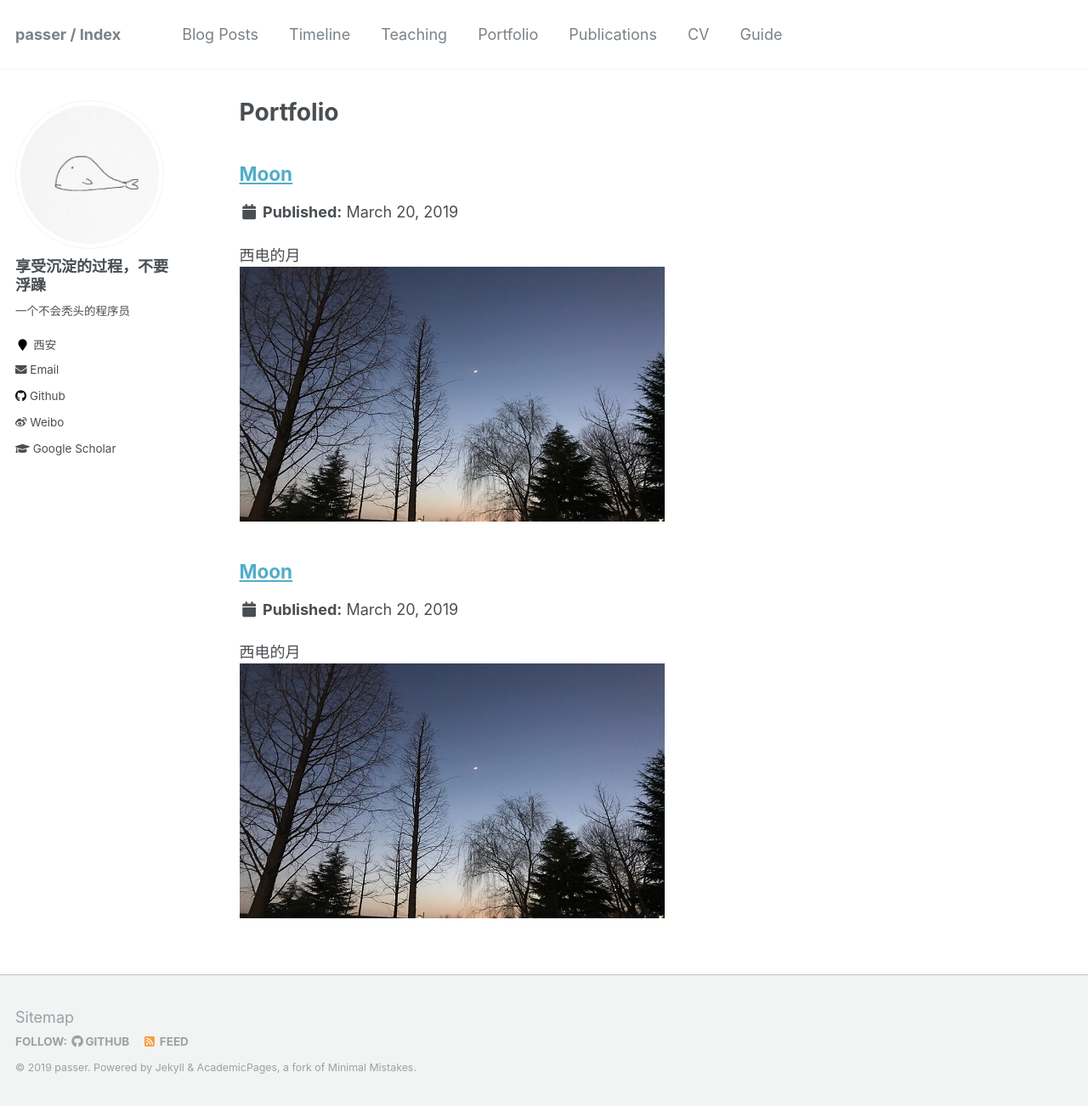
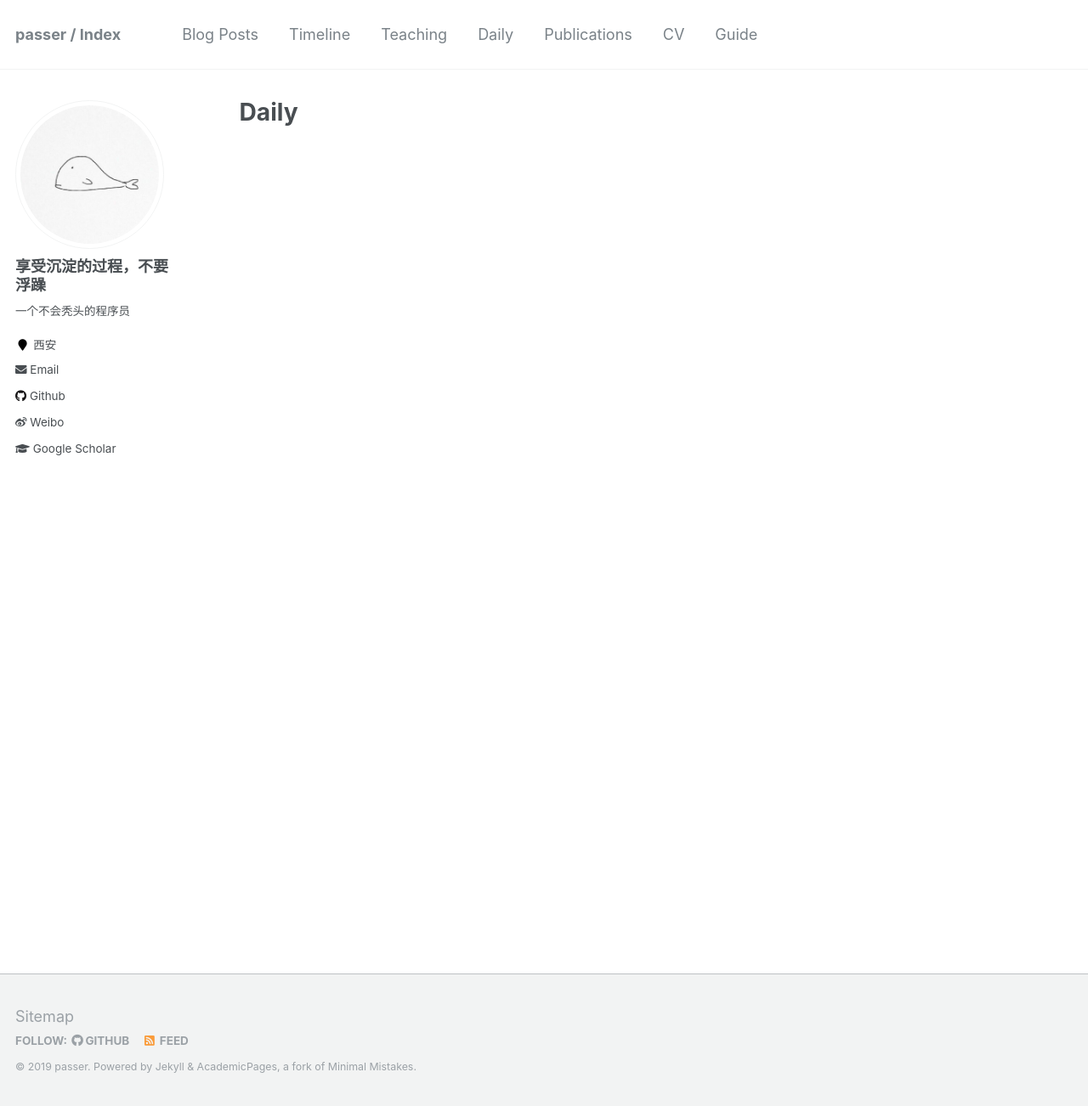
Before and after one commit to icankeep/icankeep.github.io, a Jekyll site: the page built from _pages/daily.html, in a window 1280 px wide and 1302 px high. Shown: the whole window at 85% size. Built offline with Jekyll 4.4.1, drawn with Linux system fonts in a browser that asks for light colours.

Commit message:
AutoPush

```diff
--- a/_portfolio/portfolio-2.html
+++ b/_daily/daily-2.html
@@ -1,7 +1,7 @@
 ---
 title: "Moon"
 excerpt: "西电的月<br/><img src='/images/moon190320.png'>"
-collection: portfolio
+collection: daily
 ---
 
 吃完饭后的经过老综看到随手一拍，真好看！
--- a/_data/navigation.yml
+++ b/_data/navigation.yml
@@ -9,8 +9,8 @@ main:
   - title: "Teaching"
     url: /teaching/
 
-  - title: "Portfolio"
-    url: /portfolio/
+  - title: "Daily"
+    url: /daily/
 
   - title: "Publications"
     url: /publications/
--- a/_pages/portfolio.html
+++ b/_pages/daily.html
@@ -1,13 +1,13 @@
 ---
 layout: archive
-title: "Portfolio"
-permalink: /portfolio/
+title: "Daily"
+permalink: /daily/
 author_profile: true
 ---
 
 {% include base_path %}
 
 
-{% for post in site.portfolio reversed %}
+{% for post in site.daily reversed %}
   {% include archive-single.html %}
 {% endfor %}
```
Also changed, not shown: _daily/daily-1.md (renamed from _portfolio/portfolio-1.md, +1 -1 lines), _pages/timeline.html (deleted, +0 -10 lines), _pages/timeline.md (added, +11 -0 lines).
